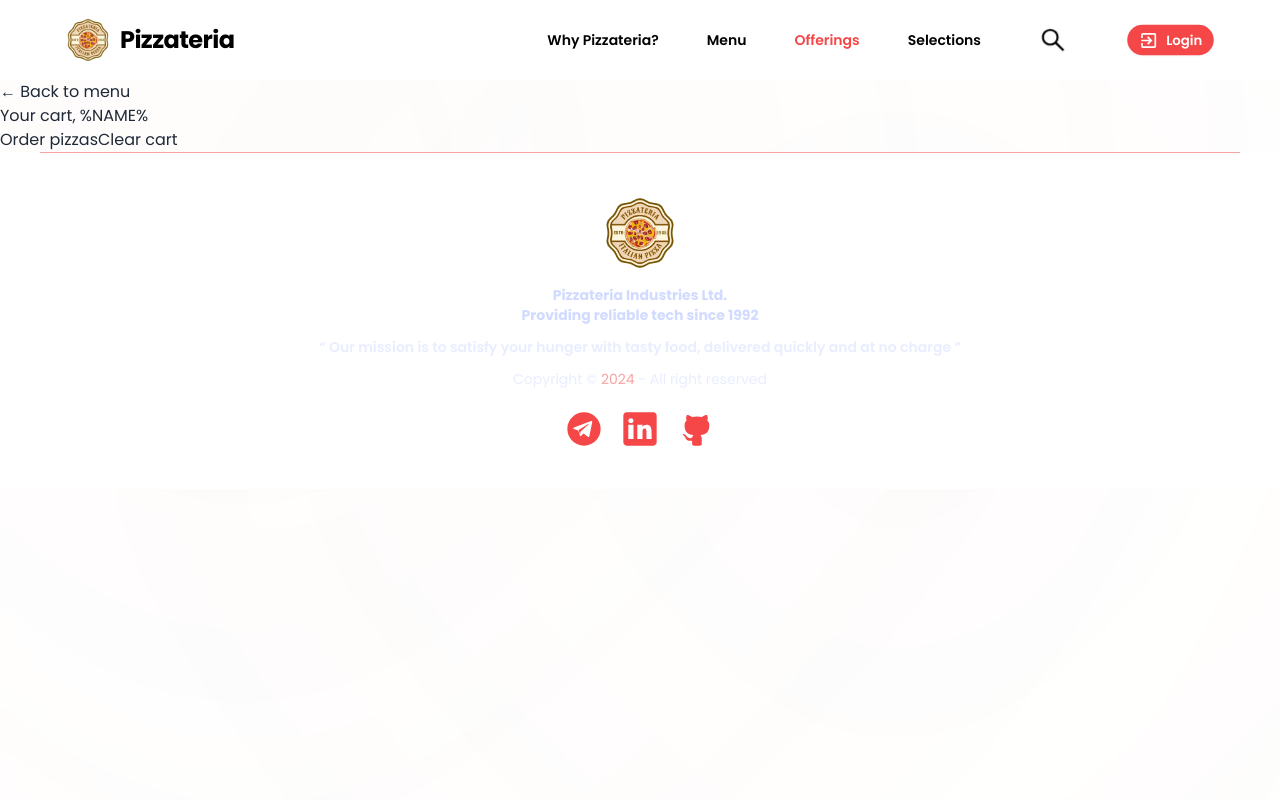
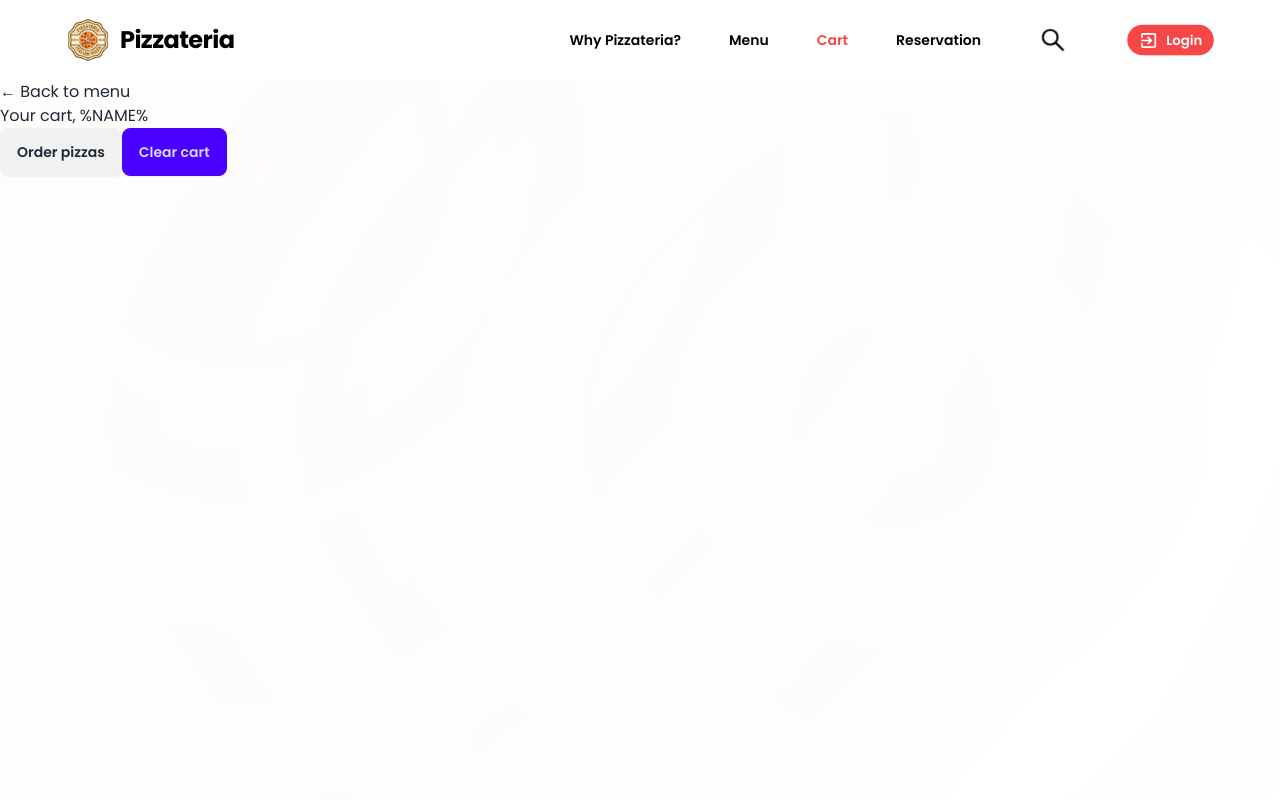
Before and after one commit to Mahdiyar733/Pizzateria, a React (Vite) app: page /cart in a window 1280 px wide. Shown: the top 800 px of the page. Built offline with nearby package versions, Linux system fonts and the light colour scheme; what tailwindcss-animated would draw is missing.

Commit message:
Reserve page created

```diff
--- a/src/App.jsx
+++ b/src/App.jsx
@@ -9,6 +9,7 @@ import Cart from "./features/cart/Cart";
 import Menu, { loader as MenuLoader } from "./features/menu/Menu";
 import AppLayout from "./features/ui/AppLayout";
 import IsAuthContext from "./features/services/isAuthContext";
+import Reserve from "./features/ui/ReservePage/Reserve";
 
 const router = createBrowserRouter([
 	{
@@ -25,6 +26,7 @@ const router = createBrowserRouter([
 			},
 			{ path: "order/:orderId", element: <Order />, loader: OrderLoader },
 			{ path: "order/new", element: <CreateOrder />, action: NewOrderAction },
+			{ path: "/reservation", element: <Reserve /> },
 		],
 	},
 ]);
--- a/src/features/cart/Cart.jsx
+++ b/src/features/cart/Cart.jsx
@@ -1,23 +1,23 @@
-import { Link } from 'react-router-dom';
+import { Link } from "react-router-dom";
 
 const fakeCart = [
 	{
 		pizzaId: 12,
-    name: 'Mediterranean',
+		name: "Mediterranean",
 		quantity: 2,
 		unitPrice: 16,
 		totalPrice: 32,
 	},
 	{
 		pizzaId: 6,
-    name: 'Vegetale',
+		name: "Vegetale",
 		quantity: 1,
 		unitPrice: 13,
 		totalPrice: 13,
 	},
 	{
 		pizzaId: 11,
-    name: 'Spinach and Mushroom',
+		name: "Spinach and Mushroom",
 		quantity: 1,
 		unitPrice: 15,
 		totalPrice: 15,
@@ -28,14 +28,18 @@ function Cart() {
 	const cart = fakeCart;
 
 	return (
-    <div>
+		<div className="h-screen">
 			<Link to="/menu">&larr; Back to menu</Link>
 
 			<h2>Your cart, %NAME%</h2>
 
 			<div>
-        <Link to="/order/new">Order pizzas</Link>
-        <button>Clear cart</button>
+				<Link
+					to="/order/new"
+					className="btn">
+					Order pizzas
+				</Link>
+				<button className="btn btn-primary">Clear cart</button>
 			</div>
 		</div>
 	);
--- a/src/features/ui/HomePage/Section-four/CustomerSay.jsx
+++ b/src/features/ui/HomePage/Section-four/CustomerSay.jsx
@@ -52,11 +52,11 @@ function CustomerSay() {
 		<div
 			className="p-1.5 mt-6 flex flex-col items-start justify-between min-h-[192px]"
 			key={index}>
-			<p className="text-sm leading-5 sm:leading-6 lg:text-base xl:text-lg animate-fade">
+			<p className="text-sm leading-5 sm:leading-6 lg:text-base xl:text-lg animate-fade-right">
 				&quot; {opinions[index].opinion} &quot;
 			</p>
 			<div className="flex flex-col items-center gap-3 mt-6">
-				<div className="flex flex-row items-center gap-3 animate-fade">
+				<div className="flex flex-row items-center gap-3 animate-fade-left">
 					<img
 						onLoad={() => setImgIsLoading(false)}
 						className="hidden"
@@ -82,7 +82,7 @@ function CustomerSay() {
 					</div>
 				</div>
 			</div>
-			<i className="mt-2 text-black opacity-70 text-sm">
+			<i className="mt-2 text-black opacity-70 text-sm animate-fade-right">
 				{opinions[index].firstName}&apos;s Rate :{" "}
 				<span className="text-RED text-base font-semibold">
 					{opinions[index].rate}
--- a/src/features/ui/Navbar/HamberMenu.jsx
+++ b/src/features/ui/Navbar/HamberMenu.jsx
@@ -60,8 +60,8 @@ function HamberMenu() {
 				)}
 				<ItemList to="/">Why Pizzateria?</ItemList>
 				<ItemList to="/menu">Menu</ItemList>
-				<ItemList to="/cart">Offerings</ItemList>
-				<ItemList to="/order/:orderId">Selections</ItemList>
+				<ItemList to="/cart">Cart</ItemList>
+				<ItemList to="/reservation">Reservation</ItemList>
 			</ul>
 		</div>
 	);
--- a/src/features/ui/Navbar/Navbar.jsx
+++ b/src/features/ui/Navbar/Navbar.jsx
@@ -66,8 +66,8 @@ function Navbar() {
 						Why Pizzateria?
 					</CustomeNavLink>
 					<CustomeNavLink to="/menu">Menu</CustomeNavLink>
-					<CustomeNavLink to="/cart">Offerings</CustomeNavLink>
-					<CustomeNavLink to="/order/new">Selections</CustomeNavLink>
+					<CustomeNavLink to="/cart">Cart</CustomeNavLink>
+					<CustomeNavLink to="/reservation">Reservation</CustomeNavLink>
 					<SearchBtn
 						classes="btn-square"
 						handler={handleOpenModalBox}>
--- /dev/null
+++ b/src/features/ui/ReservePage/Reserve.jsx
@@ -0,0 +1,5 @@
+function Reserve() {
+	return <div>Reserve</div>;
+}
+
+export default Reserve;
```
Lines whose indentation alone changed are shown as unchanged.
